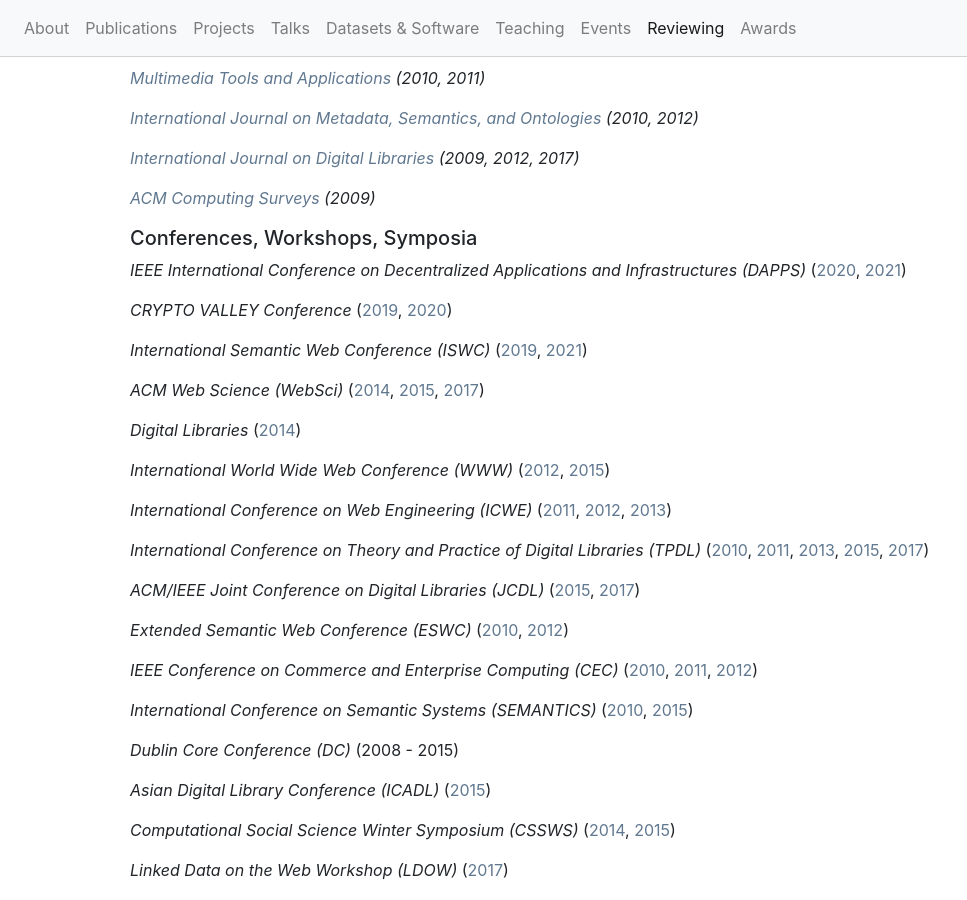
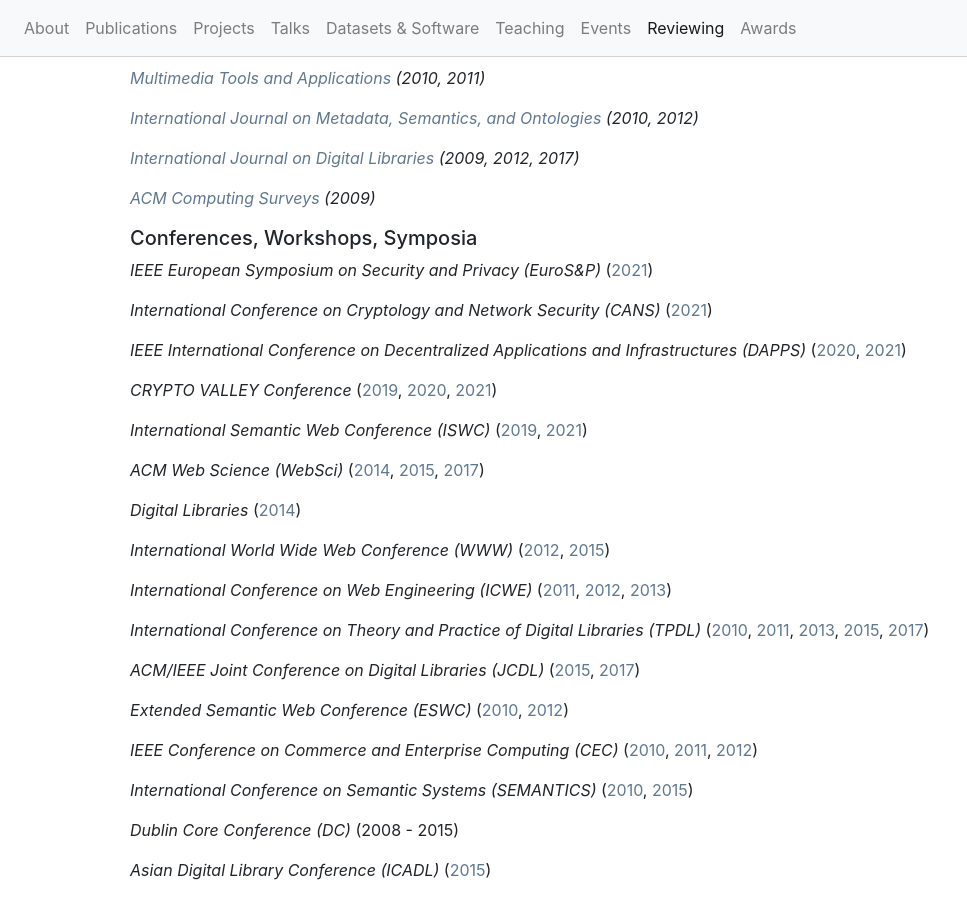
Before and after one commit to behas/behas.github.com, a Jekyll site: the page built from reviews.html, in a window 1280 px wide and 900 px high, scrolled down 476 px. Shown: the whole window, without its empty margins (0-967 px from the left). Built offline with Jekyll 4.4.1, drawn with Linux system fonts in a browser that asks for light colours; a style sheet for code colours, icons or effects is not loaded.

Commit message:
updated for 2021

```diff
--- a/_data/reviews.yml
+++ b/_data/reviews.yml
@@ -67,6 +67,18 @@
 
 # Conferences
 
+- medium: "IEEE European Symposium on Security and Privacy (EuroS&P)"
+  type: "conference"
+  years:
+    - year: 2021
+      uri: "https://www.ieee-security.org/TC/EuroSP2021/"
+
+- medium: "International Conference on Cryptology and Network Security (CANS)"
+  type: "conference"
+  years:
+    - year: 2021
+      uri: "https://cans2021.at/"
+
 - medium: "IEEE International Conference on
 Decentralized Applications and Infrastructures (DAPPS)"
   type: "conference"
@@ -82,6 +94,8 @@
     - year: 2019
       uri: "http://www.cryptovalleyconference.com/index"
     - year: 2020
+      uri: "https://www.cryptovalleyconference.com/"
+    - year: 2021
       uri: "https://www.cryptovalleyconference.com/"
 
 - medium: "International Semantic Web Conference (ISWC)"
--- a/_data/software.yml
+++ b/_data/software.yml
@@ -1,6 +1,6 @@
 - title: "GraphSense"
   uri: "https://graphsense.info/"
-  description: "Cross-Ledger Cryptocurrency Analytics Platform"
+  description: "Cryptoasset Analytics Platform"
 
 - title: "Wikigrouth"
   uri: "https://github.com/behas/wikigrouth"
--- a/assets/bibliography.bib
+++ b/assets/bibliography.bib
@@ -36,7 +36,7 @@
 
 @inproceedings{Heistracher:2021a,
     title = {Transfer Learning Strategies for Anomaly Detection in IoT Vibration Data},
-    author = {Clemens Heistracher, Anahid Jalali, Indu Strobl, Axel Suendermann, Sebastian Meixner, Stephanie Holly, Daniel Schall, Bernhard Haslhofer, Jana Kemnitz},
+    author = {Clemens Heistracher and Anahid Jalali and Indu Strobl and Axel Suendermann and Sebastian Meixner and Stephanie Holly and Daniel Schall and Bernhard Haslhofer and Jana Kemnitz},
     booktitle = {IECON 2021 - 47th Annual Conference of the IEEE Industrial Electronics Society},
     year = {2021},
     publisher = {IEEE}
@@ -44,7 +44,7 @@
 
 @inproceedings{Casas:2021a,
     title = {Where is the Light(ning) in the Taproot Dawn? Unveiling the Bitcoin Lightning (IP) Network},
-    author = {Pedro Casas, Matteo Romiti, Peter Holzer, Sami Ben Mariem, Benoît Donnet, Bernhard Haslhofer},
+    author = {Pedro Casas and Matteo Romiti and Peter Holzer and Sami Ben Mariem and Benoît Donnet and Bernhard Haslhofer},
     booktitle = {IEEE International Conference on Cloud Networking (CloudNet)},
     year = {2021},
     publisher = {IEEE}
--- a/index.html
+++ b/index.html
@@ -59,11 +59,11 @@
       <section>
         <h5>News</h5>
 
+        <p>I am co-organizing the <a href="https://caaw.io/" target="_blank">1st International Cryptoasset Analytics Workshop (CAAW)</a> as part of the Web Conference (formerly WWW) in April 2022</p>
+
         <p>A pre-print of our study <a href="http://arxiv.org/abs/2111.11933" target="_blank">Disentangling Decentralized Finance (DeFi) Compositions</a> is available now.</p>
 
         <p>We released v.0.5 of our <a href="https://graphsense.info/" target="_blank">GraphSense Cryptoasset Analytics platform</a>, which now supports Ethereum transactions.</p>
-
-        <p>We started a research collaboration with the <a href="https://www.csh.ac.at/" target="_blank">Complexity Science Hub Vienna</a> on the topic of <a href="https://www.csh.ac.at/complexity-science/Cryptofinance/" target="_blank">CryptoFinance</a>.</p>
 
       </section>
 
```
Also changed, not shown: _data/publications.yml (+30 -6 lines), _data/talks.yml (+15 -1 lines).
